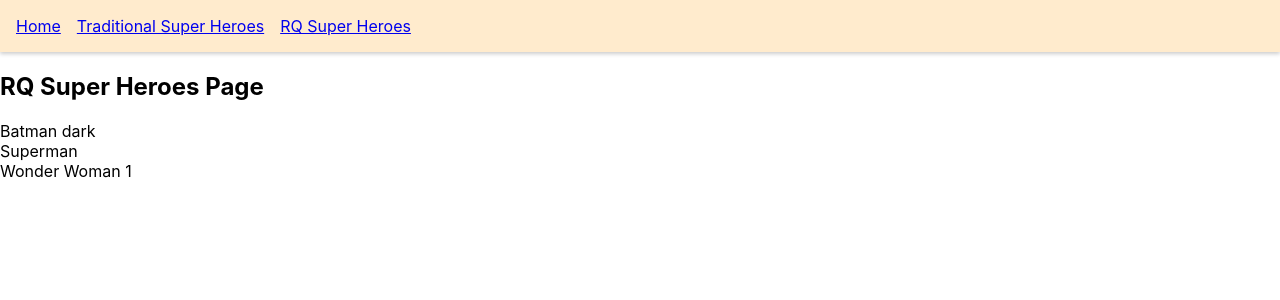
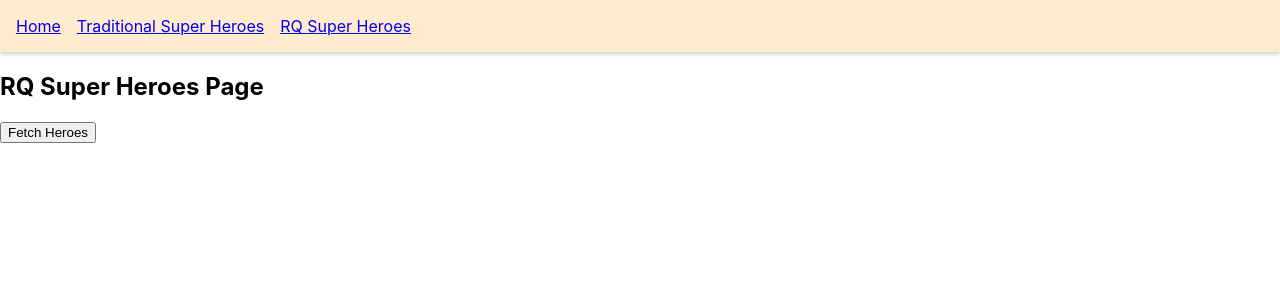
Before and after one commit to ayyush08/react-query-starter, a React (Vite) app: page /rq-super-heroes in a window 1280 px wide. Shown: the top 300 px of the page. Built offline with nearby package versions, Linux system fonts and the light colour scheme; data requests are answered from the project's data file.

Commit message:
chore: useQuery on click implementation

```diff
--- a/src/components/RQSuperHeroes.page.jsx
+++ b/src/components/RQSuperHeroes.page.jsx
@@ -7,16 +7,17 @@ const fetchSuperHeroes = ()=>{
     return axios.get('http://localhost:4000/superheroes')
 }
 const RQSuperHeroes = () => {
-    const {isLoading,data,isError,error,isFetching } = useQuery('super-heroes',fetchSuperHeroes,
+    const {isLoading,data,isError,error,isFetching,refetch } = useQuery('super-heroes',fetchSuperHeroes,
         {
             // staleTime: 5000,
             // refetchInterval:2000,
             // refetchIntervalInBackground:true
+            enabled:false
         }
     )
 
     console.log({isLoading,isFetching});
-    if(isLoading){
+    if(isLoading || isFetching){
         return <h2>Loading...</h2>
     }
     if(isError){
@@ -25,6 +26,7 @@ const RQSuperHeroes = () => {
     return (
         <>
         <h2>RQ Super Heroes Page</h2>
+        <button onClick={refetch}>Fetch Heroes</button>
         {data?.data.map(hero=>{
             return <div key={hero.name}>{hero.name}</div>
         })}
```
